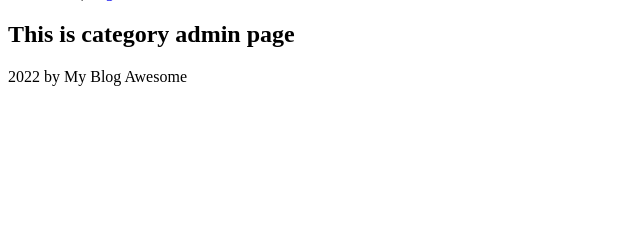
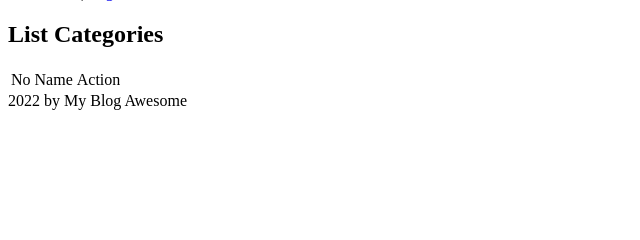
Before and after one commit to hdinjos/blog_awesome, a CodeIgniter 4 app: template app/Views/pages/admin/category/index.php in a window 1280 px wide. Shown: the part 79-319 px from the top of the page, without its empty margins (0-640 px from the left). Run offline with PHP 8.4 and a stand-in for CodeIgniter, Linux system fonts and the light colour scheme; the template is opened without the code that fills it, so the values that code supplies are empty; some libraries are stand-ins or nearby versions.

Commit message:
list categories done

```diff
--- a/app/Controllers/Admin/AdminArticle.php
+++ b/app/Controllers/Admin/AdminArticle.php
@@ -3,8 +3,6 @@
 namespace App\Controllers\Admin;
 
 use App\Controllers\BaseController;
-use App\Database\Migrations\Articles;
-use App\Database\Migrations\Categories;
 
 class AdminArticle extends BaseController
 {
--- a/app/Controllers/Admin/AdminCategory.php
+++ b/app/Controllers/Admin/AdminCategory.php
@@ -9,6 +9,8 @@ class AdminCategory extends BaseController
     public function index()
     {
         //
-        return view('pages/admin/category/index');
+        $model = model(Categories::class);
+        $data['categories'] = $model->index();
+        return view('pages/admin/category/index', $data);
     }
 }
--- a/app/Controllers/Admin/AdminUser.php
+++ b/app/Controllers/Admin/AdminUser.php
@@ -3,8 +3,6 @@
 namespace App\Controllers\Admin;
 
 use App\Controllers\BaseController;
-use App\Database\Migrations\Roles;
-use phpDocumentor\Reflection\DocBlock\Tags\Var_;
 
 class AdminUser extends BaseController
 {
--- a/app/Models/Categories.php
+++ b/app/Models/Categories.php
@@ -11,7 +11,7 @@ class Categories extends Model
     protected $useAutoIncrement = true;
     protected $returnType       = 'object';
     protected $protectFields    = false;
-    protected $allowedFields    = [];
+    protected $allowedFields    = ['name'];
 
     public function index()
     {
--- a/app/Views/pages/admin/category/index.php
+++ b/app/Views/pages/admin/category/index.php
@@ -1,4 +1,23 @@
 <?= $this->extend('layout/layout_admin') ?>
 <?= $this->section('content') ?>
-<h2>This is category admin page</h2>
+<h2>List Categories</h2>
+<table>
+  <tr>
+    <td>No</td>
+    <td>Name</td>
+    <td>Action</td>
+  </tr>
+  <?php
+  $num = 0;
+  foreach ($categories as $category) : ?>
+    <tr>
+      <td><?= $num += 1 ?></td>
+      <td><?= esc($category->name) ?></td>
+      <td>
+        <a href="/admin/categories/edit/<?= esc($category->id) ?>">Edit</a>
+        <a href="/admin/categories/delete/<?= esc($category->id) ?>">Delete</a>
+      </td>
+    </tr>
+  <?php endforeach; ?>
+</table>
 <?= $this->endSection() ?>
```
